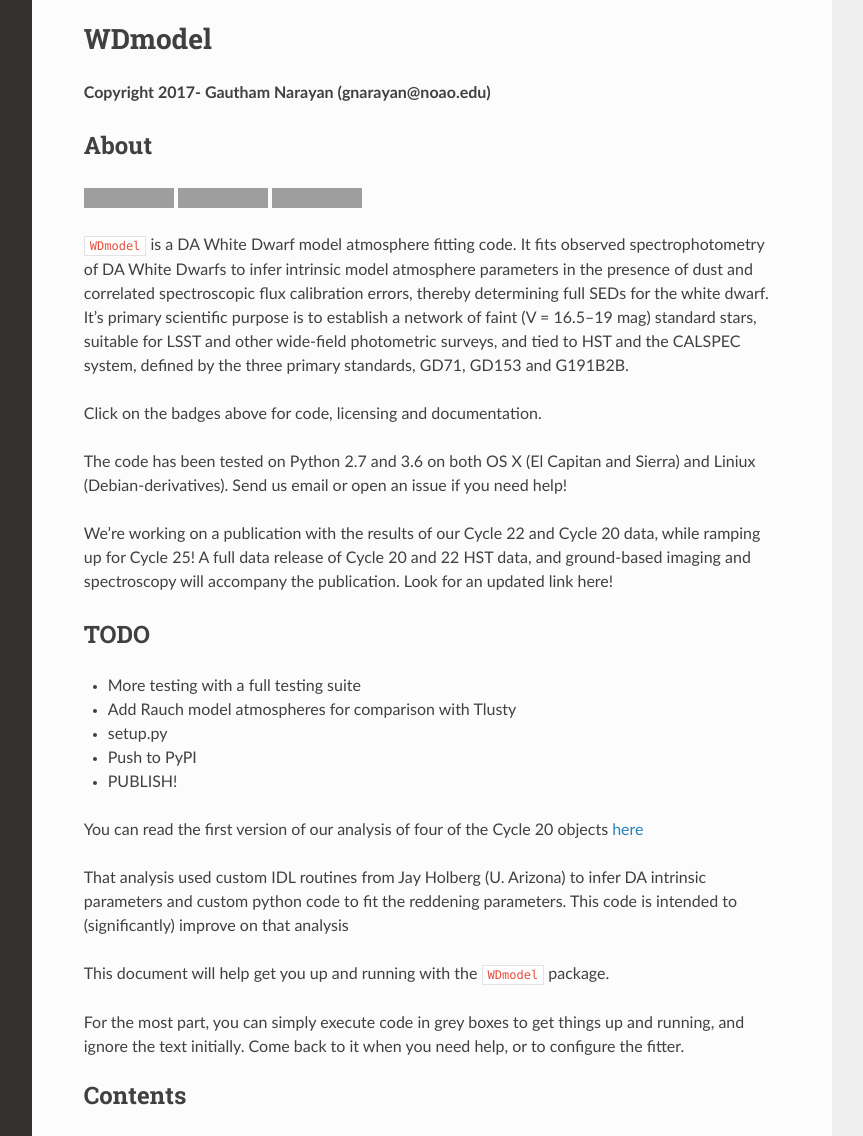
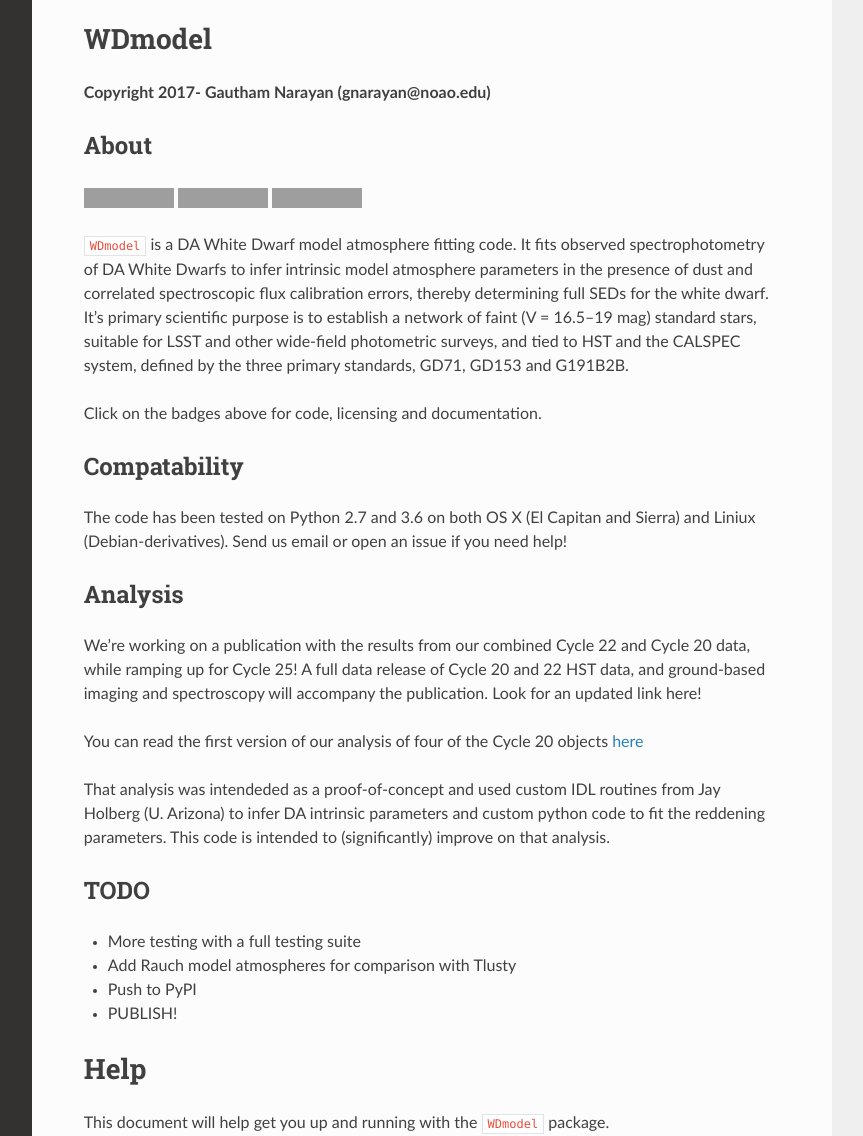
Before and after one commit to gnarayan/WDmodel, a Sphinx documentation site: the page built from docs/index.rst, in a window 1280 px wide and 1400 px high, cut to the strip 264-1400 px from the top of the window. Shown: the whole strip, without its empty margins (268-1131 px from the left). Built offline with Sphinx 7.4.7 and the Read the Docs theme 2.0.0, drawn with Linux system fonts in a browser that asks for light colours; grey boxes are pictures that could not be loaded.

Commit message:
Update docs

```diff
--- a/README.rst
+++ b/README.rst
@@ -30,30 +30,34 @@
     :alt: Documentation Status
     :target: http://wdmodel.readthedocs.io/en/latest/?badge=latest
 
+Compatability
+-------------
 
 The code has been tested on Python 2.7 and 3.6 on both OS X (El Capitan and
 Sierra) and Liniux (Debian-derivatives). Send us email or open an issue if you
 need help!
 
-We're working on a publication with the results of our Cycle 22 and Cycle 20
-data, while ramping up for Cycle 25! A full data release of Cycle 20 and 22 HST
-data, and ground-based imaging and spectroscopy will accompany the publication.
-Look for an updated link here!
+Analysis
+--------
+
+We're working on a publication with the results from our combined Cycle 22 and
+Cycle 20 data, while ramping up for Cycle 25! A full data release of Cycle 20
+and 22 HST data, and ground-based imaging and spectroscopy will accompany the
+publication.  Look for an updated link here!
+
+You can read the first version of our analysis of four of the Cycle 20
+objects
+`here <http://adsabs.harvard.edu/cgi-bin/bib_query?arXiv:1603.03825>`__
+
+That analysis was intendeded as a proof-of-concept and used custom IDL routines
+from Jay Holberg (U. Arizona) to infer DA intrinsic parameters and custom
+python code to fit the reddening parameters. This code is intended to
+(significantly) improve on that analysis.
 
 TODO
 ----
 
 -  More testing with a full testing suite
 -  Add Rauch model atmospheres for comparison with Tlusty
--  setup.py
 -  Push to PyPI
 -  PUBLISH!
-
-You can read the first version of our analysis of four of the Cycle 20
-objects
-`here <http://adsabs.harvard.edu/cgi-bin/bib_query?arXiv:1603.03825>`__
-
-That analysis used custom IDL routines from Jay Holberg (U. Arizona) to
-infer DA intrinsic parameters and custom python code to fit the
-reddening parameters. This code is intended to (significantly) improve
-on that analysis
--- a/docs/index.rst
+++ b/docs/index.rst
@@ -9,6 +9,9 @@
 .. automodule:: WDmodel
 
 .. include:: ../README.rst
+
+Help
+====
 
 This document will help get you up and running with the ``WDmodel`` package.
 
```
Also changed, not shown: docs/preamble.rst (deleted, +0 -25 lines).
